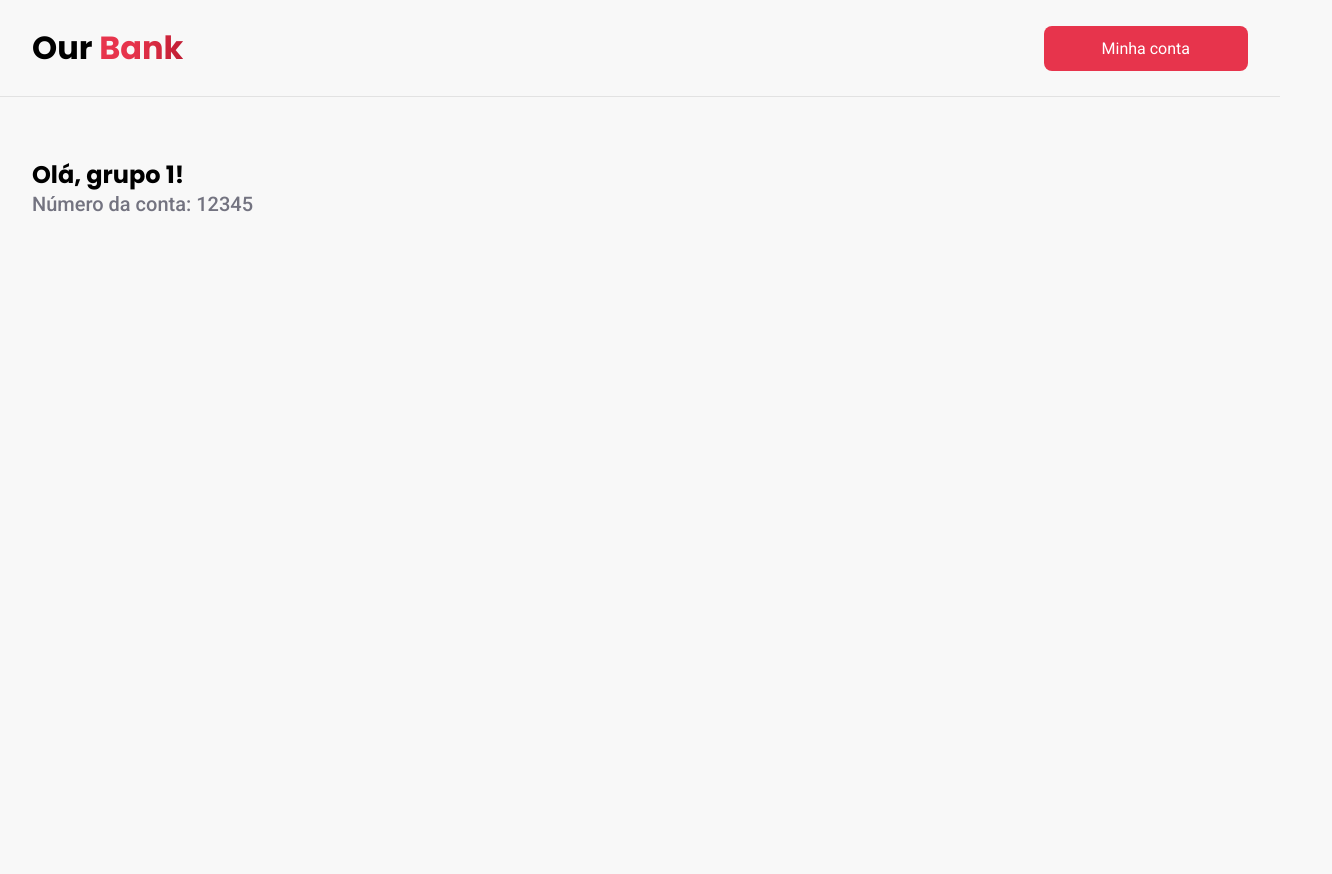
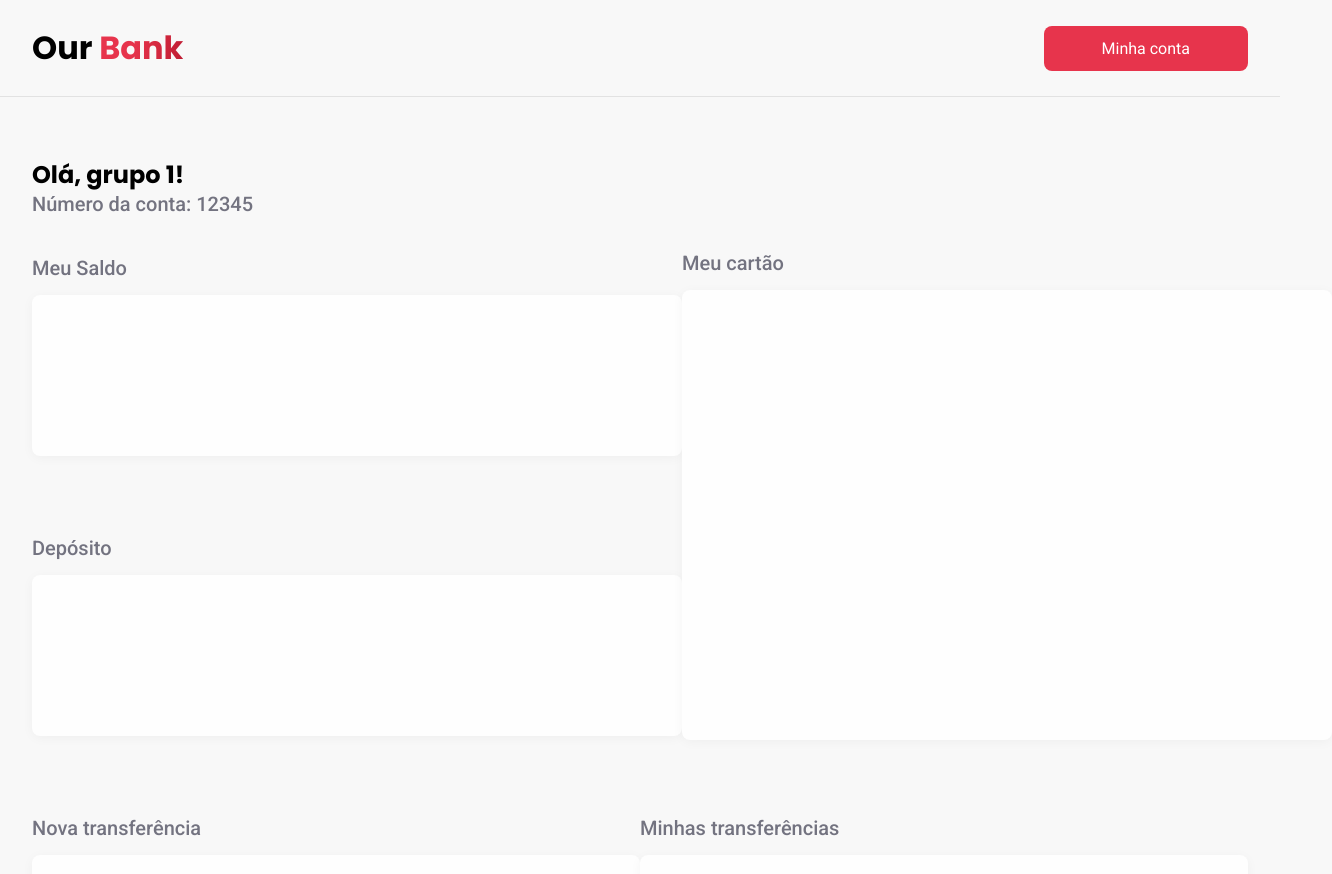
Before and after one commit to KevinAlvss/our-bank-frontend, a React (Create React App) app: page /dashboard in a window 1280 px wide. Shown: the top 874 px of the page, 1332 px wide, since content can reach past the window. Before the commit the page ends 800 px from the top, so only its background shows below. Built offline with nearby package versions, Linux system fonts and the light colour scheme.

Commit message:
adding cards in dasdhboard

```diff
--- a/src/pages/Dashboard/index.tsx
+++ b/src/pages/Dashboard/index.tsx
@@ -21,6 +21,36 @@ export function Dashboard() {
         </div>
       </div>
       <div className="content"></div>
+
+      <div className="first-line">
+        <div className="first-row-first-line">
+          <div className="saldo">
+            <h3>Meu Saldo</h3>
+            <div className="saldo-shape"></div>
+          </div>
+          <div className="deposito">
+            <h3>Depósito</h3>
+            <div className="deposito-shape"></div>
+          </div>
+        </div>
+        <div className="second-row-first-line">
+          <div className="cartao">
+            <h3>Meu cartão</h3>
+            <div className="cartao-shape"></div>
+          </div>
+        </div>
+      </div>
+
+      <div className="second-line">
+        <div className="nova-transferencia">
+          <h3>Nova transferência</h3>
+          <div className="nova-transferencia-shape"></div>
+        </div>
+        <div className="ver-transferencia">
+          <h3>Minhas transferências</h3>
+          <div className="ver-transferencia-shape"></div>
+        </div>
+      </div>
     </div>
   );
 }
--- a/src/pages/Dashboard/styles.scss
+++ b/src/pages/Dashboard/styles.scss
@@ -60,3 +60,137 @@
     }
   }
 }
+
+.first-line {
+  display: flex;
+  align-items: center;
+  justify-content: space-between;
+  max-width: 1500px;
+  height: fit-content;
+  padding: 0 32px;
+  margin: auto;
+
+  .first-row-first-line {
+    display: flex;
+    flex-direction: column;
+    gap: 80px;
+    margin-top: 40px;
+    height: 100%;
+
+    .saldo {
+      height: 200px;
+      width: 650px;
+      display: flex;
+      flex-direction: column;
+
+      h3 {
+        font-weight: 500;
+        font-size: 20px;
+        color: #737380;
+        margin-bottom: 15px;
+      }
+
+      .saldo-shape {
+        background: #fefefe;
+        box-shadow: 0px 2px 12px rgba(0, 0, 0, 0.04);
+        border-radius: 8px;
+        flex: 1;
+      }
+    }
+
+    .deposito {
+      height: 200px;
+      width: 650px;
+      display: flex;
+      flex-direction: column;
+
+      h3 {
+        font-weight: 500;
+        font-size: 20px;
+        color: #737380;
+        margin-bottom: 15px;
+      }
+
+      .deposito-shape {
+        background: #fefefe;
+        box-shadow: 0px 2px 12px rgba(0, 0, 0, 0.04);
+        border-radius: 8px;
+        flex: 1;
+      }
+    }
+  }
+
+  .second-row-first-line {
+    height: max-content;
+
+    .cartao {
+      height: 450px;
+      width: 650px;
+
+      h3 {
+        font-weight: 500;
+        font-size: 20px;
+        color: #737380;
+        margin-bottom: 15px;
+      }
+
+      .cartao-shape {
+        background: #fefefe;
+        box-shadow: 0px 2px 12px rgba(0, 0, 0, 0.04);
+        border-radius: 8px;
+        height: 100%;
+        width: 100%;
+      }
+    }
+  }
+}
+
+.second-line {
+  display: flex;
+  align-items: center;
+  justify-content: space-between;
+  max-width: 1500px;
+  height: fit-content;
+  padding: 0 32px;
+  margin: 80px auto 120px auto;
+
+  .nova-transferencia {
+    height: 400px;
+    width: 650px;
+
+    h3 {
+      font-weight: 500;
+      font-size: 20px;
+      color: #737380;
+      margin-bottom: 15px;
+    }
+
+    .nova-transferencia-shape {
+      background: #fefefe;
+      box-shadow: 0px 2px 12px rgba(0, 0, 0, 0.04);
+      border-radius: 8px;
+      height: 100%;
+      width: 100%;
+    }
+  }
+
+  .ver-transferencia {
+    height: 400px;
+    width: 650px;
+
+    h3 {
+      font-weight: 500;
+      font-size: 20px;
+      color: #737380;
+      margin-bottom: 15px;
+    }
+
+    .ver-transferencia-shape {
+      background: #fefefe;
+      box-shadow: 0px 2px 12px rgba(0, 0, 0, 0.04);
+      border-radius: 8px;
+      height: 100%;
+      width: 100%;
+    }
+  }
+}
--- a/src/styles/globalStyles.scss
+++ b/src/styles/globalStyles.scss
@@ -10,9 +10,7 @@ body {
   color: #737380;
 
   h1,
-  h2,
-  h3,
-  h4 {
+  h2 {
     font-family: "Poppins", sans-serif;
     color: #000;
   }
```
